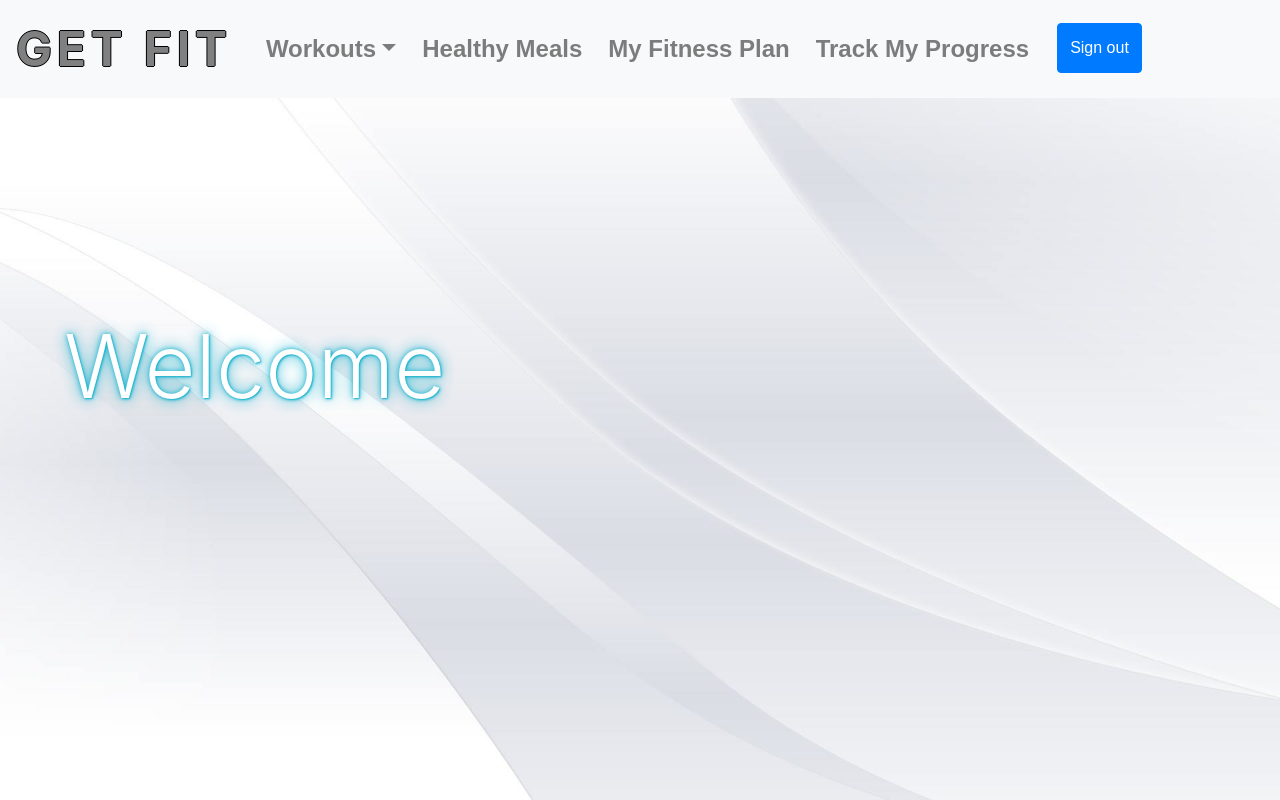
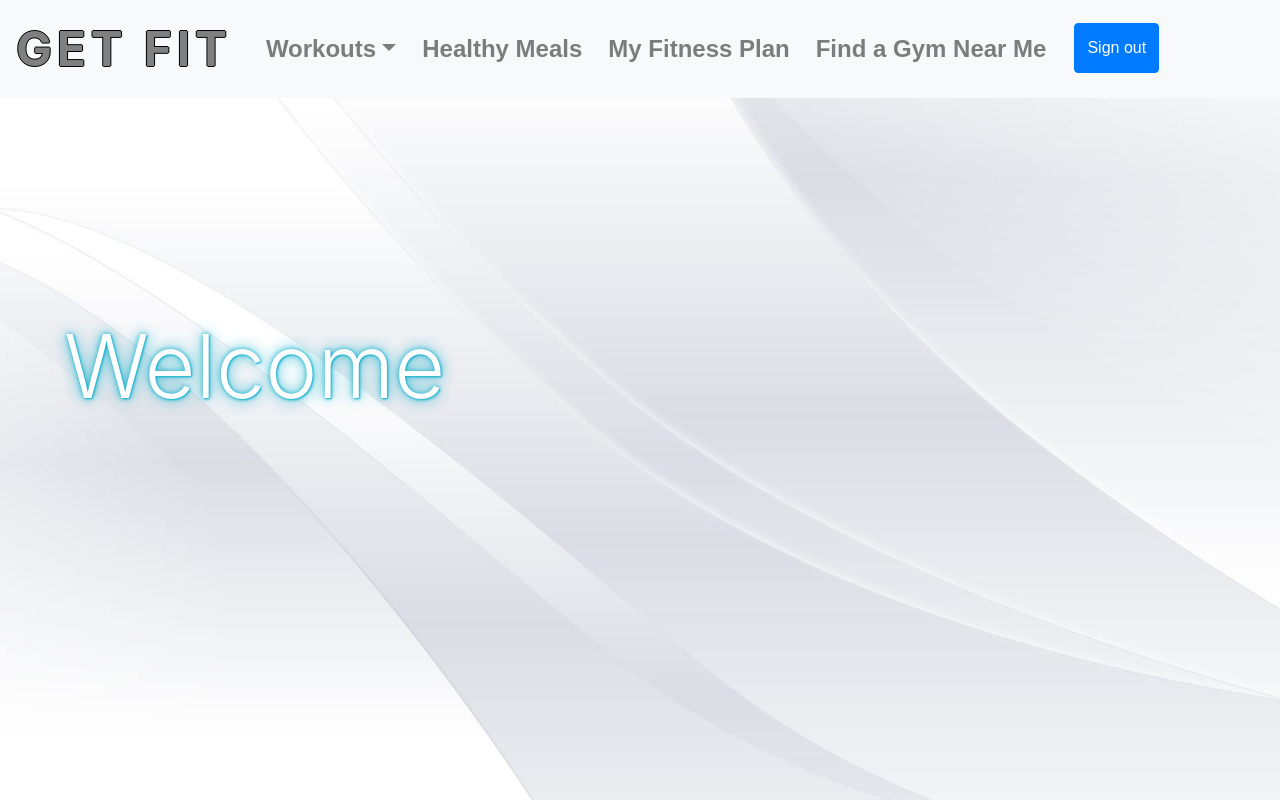
Before and after one commit to SatvirSinghPDX/fitness-app, a plain HTML site: page index.html in a window 1280 px wide. Drawn offline with nearby package versions, Linux system fonts and the light colour scheme; no server answers.

Commit message:
updated navbar label for find a gym near me feature

```diff
--- a/index.html
+++ b/index.html
@@ -40,7 +40,7 @@
           <a class="nav-link" href="calender.html">My Fitness Plan</a>
         </li>
         <li class="nav-item">
-          <a class="nav-link" href="#">Track My Progress</a>
+          <a class="nav-link" href="#">Find a Gym Near Me</a>
         </li>
         <li class="nav-item">
           <form class="form-inline my-2 my-lg-0" id="signInFields">
```
Also changed, not shown: calender.html (+1 -1 lines), food.html (+1 -1 lines).
